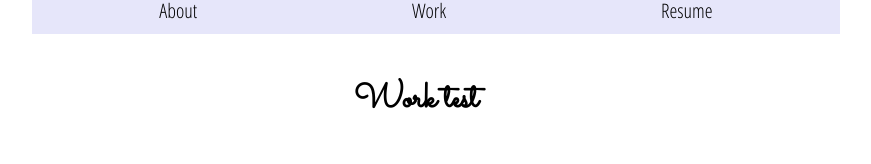
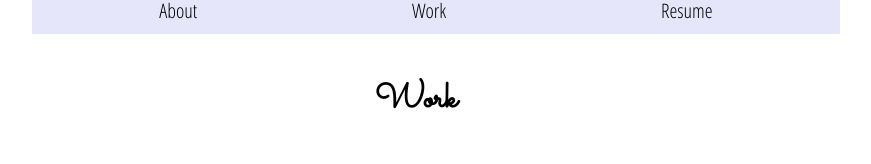
Before and after one commit to lanachiad/lanachiad.github.io, a React (Create React App) app: page / in a window 1280 px wide. Both pictures are taken after a click on the button "Work". Shown: the part 136-300 px from the top of the page, without its empty margins (224-1095 px from the left). Built offline with nearby package versions, Linux system fonts and the light colour scheme.

Commit message:
Add class to parent div and removed 'test'

```diff
--- a/src/Work.js
+++ b/src/Work.js
@@ -3,8 +3,8 @@ import React, { Component } from 'react';
 class Work extends Component {
   render() {
     return (
-      <div>
-        <h2>Work test</h2>
+      <div className="Work">
+        <h2>Work</h2>
       </div>
     );
   }
```
